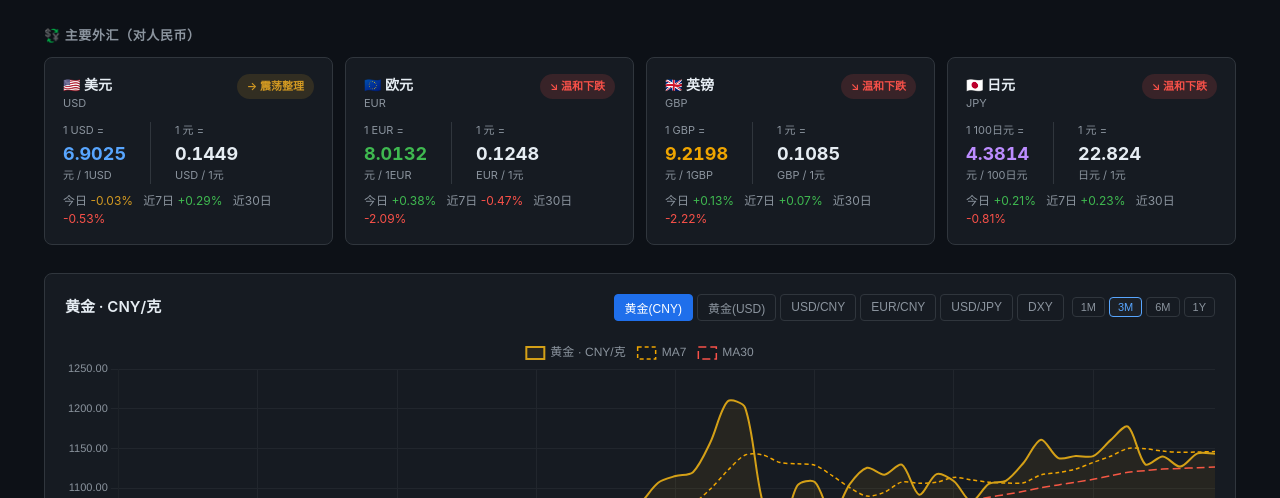
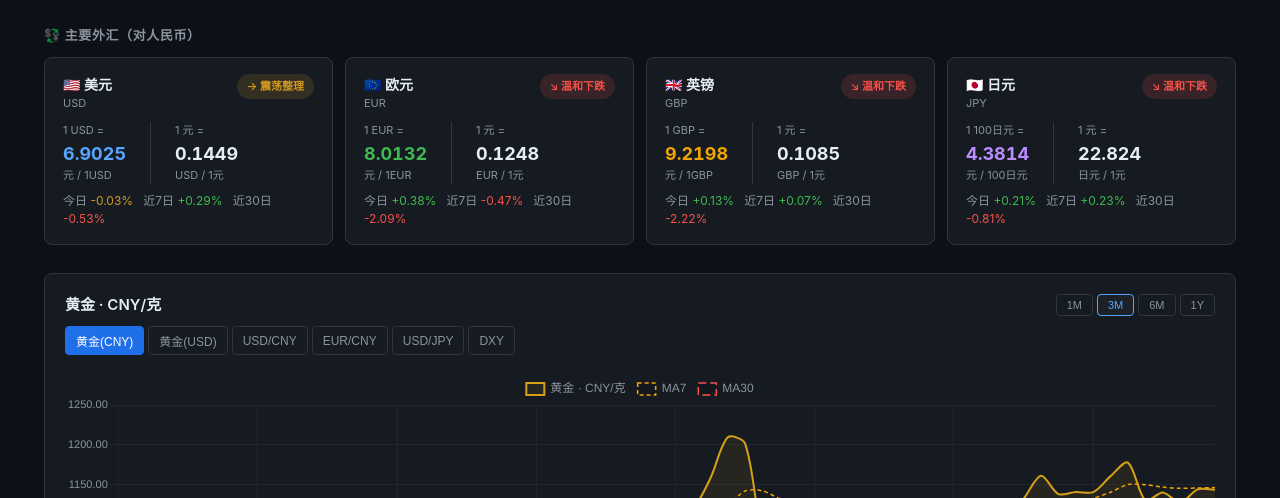
Before and after one commit to elephantflow/ElephantTrading, a plain HTML site: page index.html in a window 1280 px wide. Shown: the part 302-800 px from the top of the page. Drawn offline with nearby package versions, Linux system fonts and the light colour scheme.

Commit message:
fix: 移动端图表导航栏溢出问题 - tab 可横滑，时间范围移至右上角

```diff
--- a/index.html
+++ b/index.html
@@ -89,18 +89,25 @@
 
     /* ── Chart Section ── */
     .chart-section { background: var(--card); border: 1px solid var(--border); border-radius: 8px; padding: 20px; }
-    .chart-header { display: flex; justify-content: space-between; align-items: center; margin-bottom: 14px; flex-wrap: wrap; gap: 8px; }
+    .chart-header { display: flex; flex-direction: column; gap: 10px; margin-bottom: 14px; }
+    .chart-header-top { display: flex; justify-content: space-between; align-items: center; }
     .chart-title { font-size: 15px; font-weight: 600; }
-    .chart-controls { display: flex; gap: 8px; align-items: center; flex-wrap: wrap; }
-    .tab-btns { display: flex; gap: 4px; }
+    .chart-controls { display: flex; flex-direction: column; gap: 6px; }
+    .tab-btns {
+      display: flex; gap: 4px;
+      overflow-x: auto; -webkit-overflow-scrolling: touch;
+      scrollbar-width: none; padding-bottom: 2px;
+    }
+    .tab-btns::-webkit-scrollbar { display: none; }
     .tab-btn {
-      padding: 4px 10px; border-radius: 4px; border: 1px solid var(--border);
-      background: transparent; color: var(--muted); cursor: pointer; font-size: 12px; transition: all 0.15s;
+      padding: 5px 10px; border-radius: 4px; border: 1px solid var(--border);
+      background: transparent; color: var(--muted); cursor: pointer; font-size: 12px;
+      transition: all 0.15s; white-space: nowrap; flex-shrink: 0;
     }
     .tab-btn:hover, .tab-btn.active { background: var(--accent); border-color: var(--accent); color: white; }
     .range-btns { display: flex; gap: 4px; }
     .range-btn {
-      padding: 3px 8px; border-radius: 4px; border: 1px solid var(--border);
+      padding: 4px 10px; border-radius: 4px; border: 1px solid var(--border);
       background: transparent; color: var(--muted); cursor: pointer; font-size: 11px; transition: all 0.15s;
     }
     .range-btn:hover, .range-btn.active { background: var(--card2); border-color: var(--blue); color: var(--blue); }
@@ -192,22 +199,22 @@
   <section>
     <div class="chart-section">
       <div class="chart-header">
-        <div class="chart-title" id="chartTitle">黄金 · CNY/克</div>
-        <div class="chart-controls">
-          <div class="tab-btns" id="tabBtns">
-            <button class="tab-btn active" onclick="selectChart('xauusd_cny_g',this)">黄金(CNY)</button>
-            <button class="tab-btn" onclick="selectChart('xauusd',this)">黄金(USD)</button>
-            <button class="tab-btn" onclick="selectChart('cny_per_usd',this)">USD/CNY</button>
-            <button class="tab-btn" onclick="selectChart('cny_per_eur',this)">EUR/CNY</button>
-            <button class="tab-btn" onclick="selectChart('usdjpy',this)">USD/JPY</button>
-            <button class="tab-btn" onclick="selectChart('dxy',this)">DXY</button>
-          </div>
+        <div class="chart-header-top">
+          <div class="chart-title" id="chartTitle">黄金 · CNY/克</div>
           <div class="range-btns">
             <button class="range-btn" onclick="setRange(30,this)">1M</button>
             <button class="range-btn active" onclick="setRange(90,this)">3M</button>
             <button class="range-btn" onclick="setRange(180,this)">6M</button>
             <button class="range-btn" onclick="setRange(365,this)">1Y</button>
           </div>
+        </div>
+        <div class="tab-btns" id="tabBtns">
+          <button class="tab-btn active" onclick="selectChart('xauusd_cny_g',this)">黄金(CNY)</button>
+          <button class="tab-btn" onclick="selectChart('xauusd',this)">黄金(USD)</button>
+          <button class="tab-btn" onclick="selectChart('cny_per_usd',this)">USD/CNY</button>
+          <button class="tab-btn" onclick="selectChart('cny_per_eur',this)">EUR/CNY</button>
+          <button class="tab-btn" onclick="selectChart('usdjpy',this)">USD/JPY</button>
+          <button class="tab-btn" onclick="selectChart('dxy',this)">DXY</button>
         </div>
       </div>
       <div class="chart-container"><canvas id="mainChart"></canvas></div>
```
